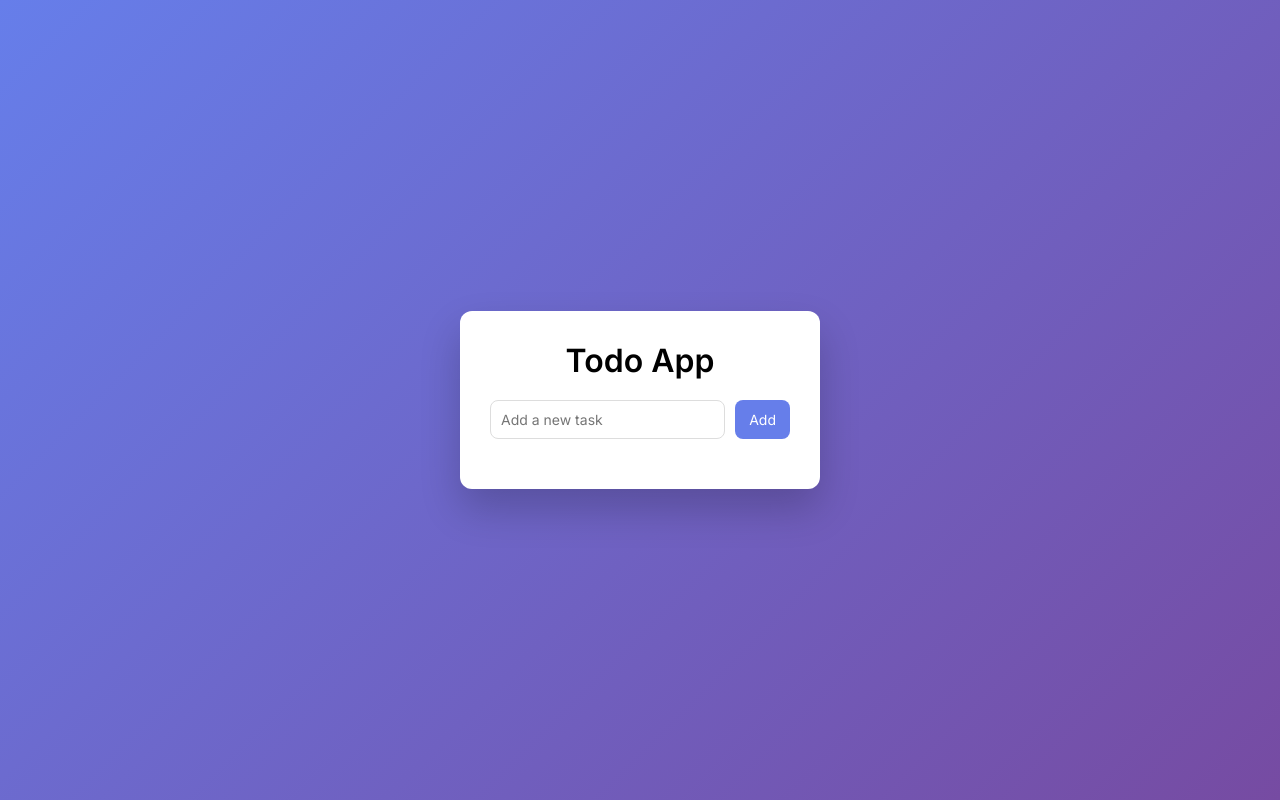
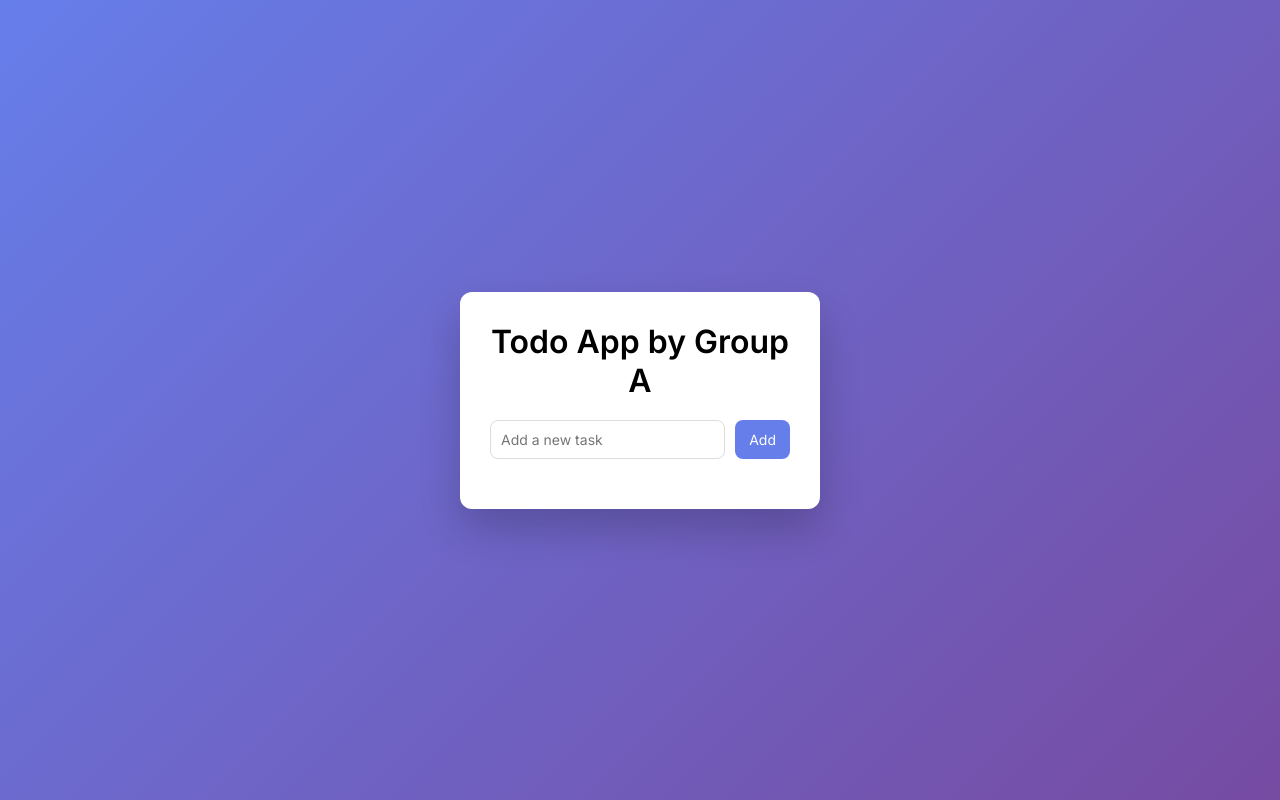
Before and after one commit to daany786/todo-devops, a website: page public/index.html in a window 1280 px wide. Drawn offline with Linux system fonts and the light colour scheme; no server answers.

Commit message:
Changed by tayyab

```diff
--- a/public/index.html
+++ b/public/index.html
@@ -97,7 +97,7 @@
 <body>
 
   <div class="card">
-    <h1>Todo App</h1>
+    <h1>Todo App by Group A</h1>
 
     <div class="input-group">
       <input id="todoInput" placeholder="Add a new task" />
```
